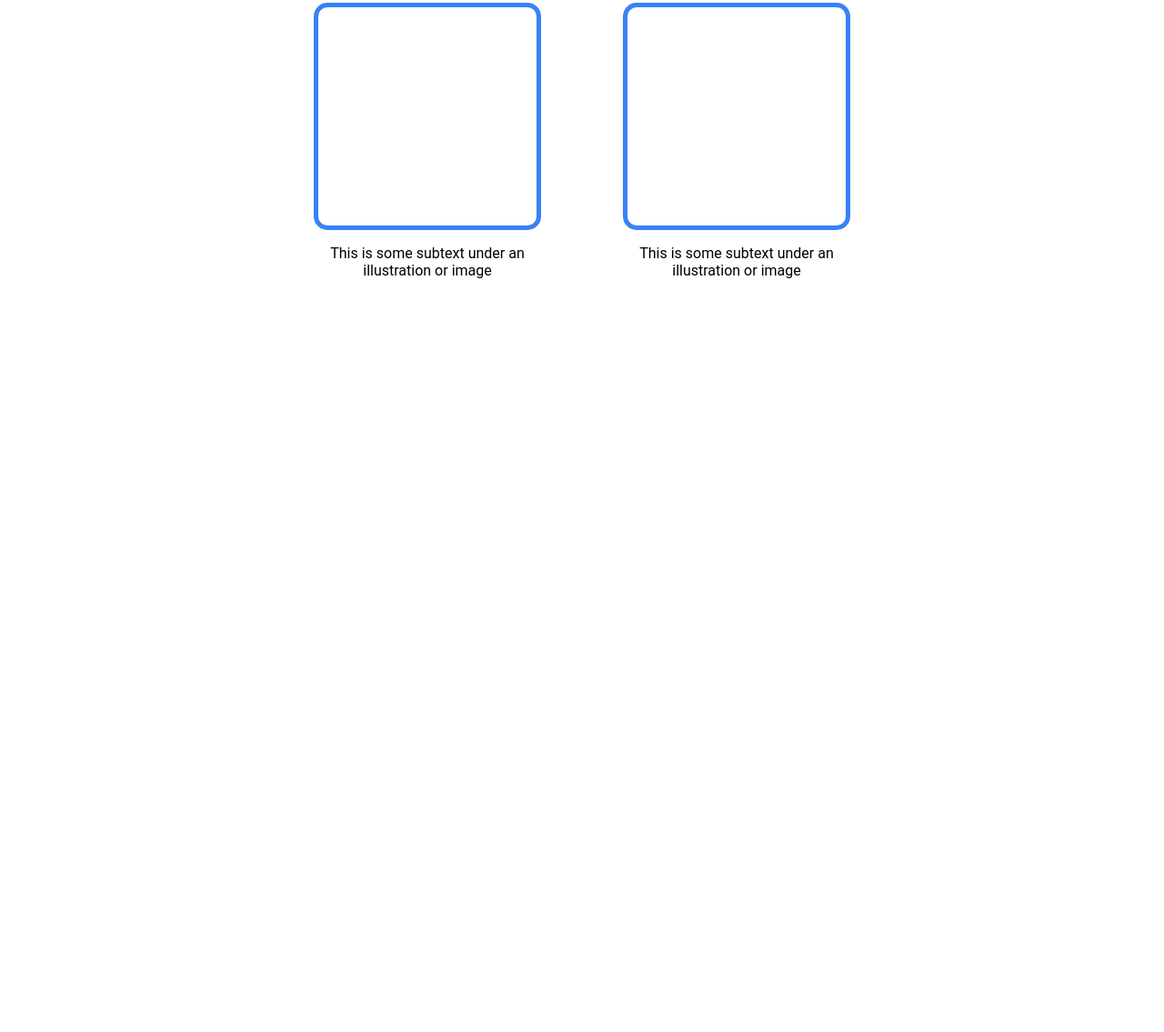
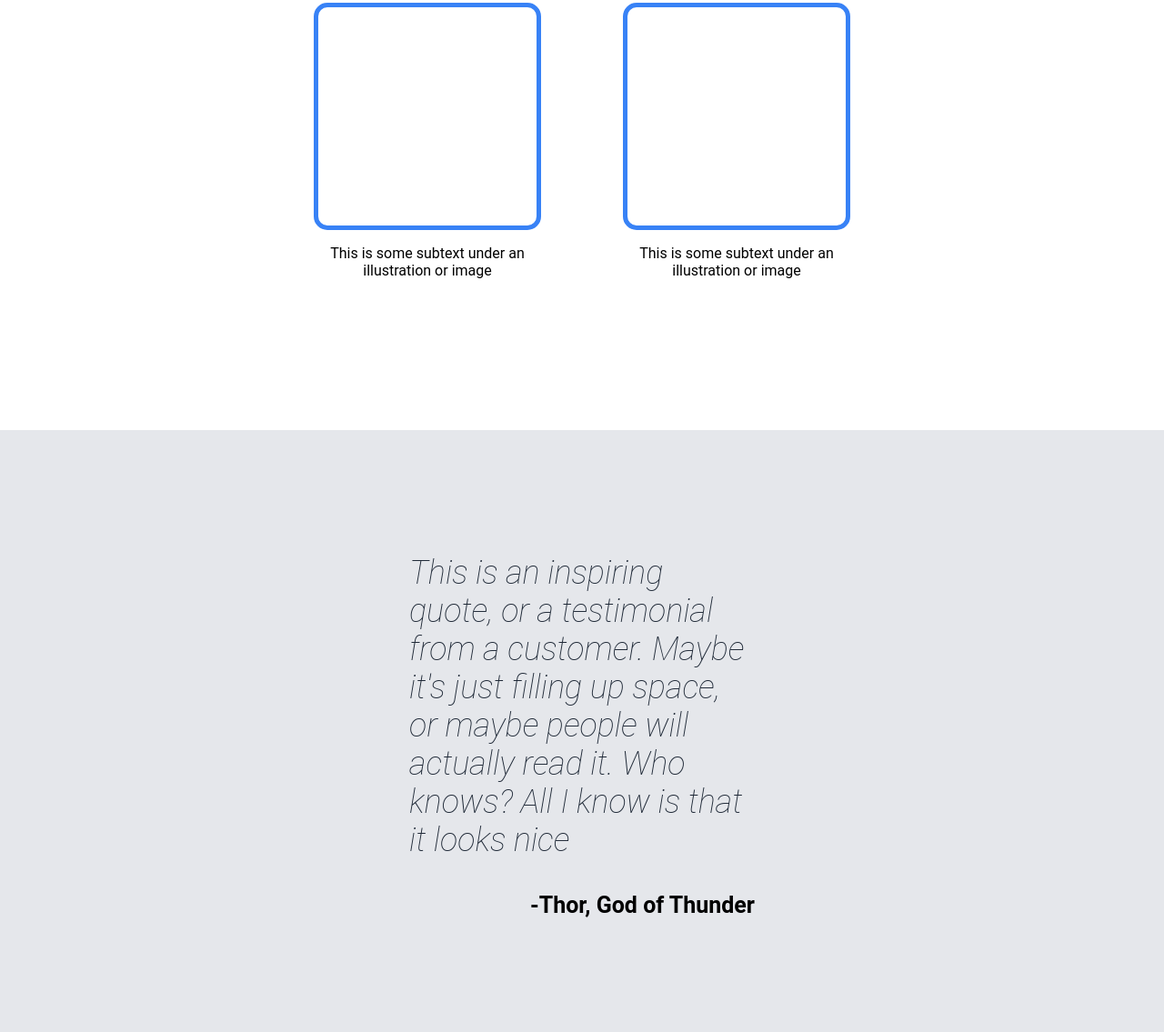
Before and after one commit to Shadowspedicey/odin-landing-page, a plain HTML site: page index.html in a window 1280 px wide. Shown: the part 1693-2828 px from the top of the page at 91% size. Before the commit the page ends 2166 px from the top, so only its background shows below. Drawn offline with Linux system fonts and the light colour scheme.

Commit message:
Added the quote box

```diff
--- a/index.html
+++ b/index.html
@@ -47,5 +47,11 @@
 			</div>
 		</div>
 	</div>
+	<div id="quote">
+		<p class="text-content">
+			This is an inspiring quote, or a testimonial from a customer. Maybe it's just filling up space, or maybe people will actually read it. Who knows? All I know is that it looks nice
+		</p>
+		<p style="text-align: end; font-weight: bold; font-size: 25px;">-Thor, God of Thunder</p>
+	</div>
 	</body>
 </html>
--- a/style.css
+++ b/style.css
@@ -9,7 +9,9 @@ body {
 
 body > *
 {
-	padding: 0 300px;
+	--body-padding: 300px;
+	padding: 0 var(--body-padding);
+
 }
 
 #hero {
@@ -111,3 +113,15 @@ nav .items a {
 	border-radius: 15px;
 	border-style: solid;
 }
+
+#quote {
+	background-color: #E5E7EB;
+	padding: 100px calc(var(--body-padding) + 150px);
+}
+
+#quote .text-content {
+	color: #1F2937;
+	font-size: 36px;
+	font-weight: lighter;
+	font-style: italic;
+}
```
